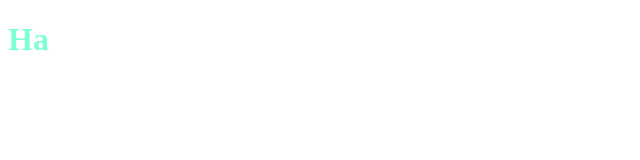
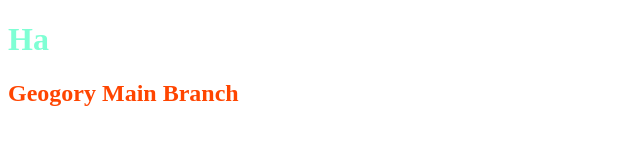
Before and after one commit to Puffypolma69/gingella-anti-drama, a plain HTML site: page index.html in a window 1280 px wide. Shown: the whole page, without its empty margins (0-640 px from the left). Drawn offline with Linux system fonts and the light colour scheme.

Commit message:
Updated Georgory Main Branch content

```diff
--- a/index.html
+++ b/index.html
@@ -8,5 +8,6 @@
   </head>
   <body>
     <h1>Ha</h1>
+    <h2>Geogory Main Branch</h2>
   </body>
 </html>
--- a/styles.css
+++ b/styles.css
@@ -1,3 +1,7 @@
 h1 {
   color: aquamarine;
 }
+
+h2 {
+  color: orangered;
+}
```
